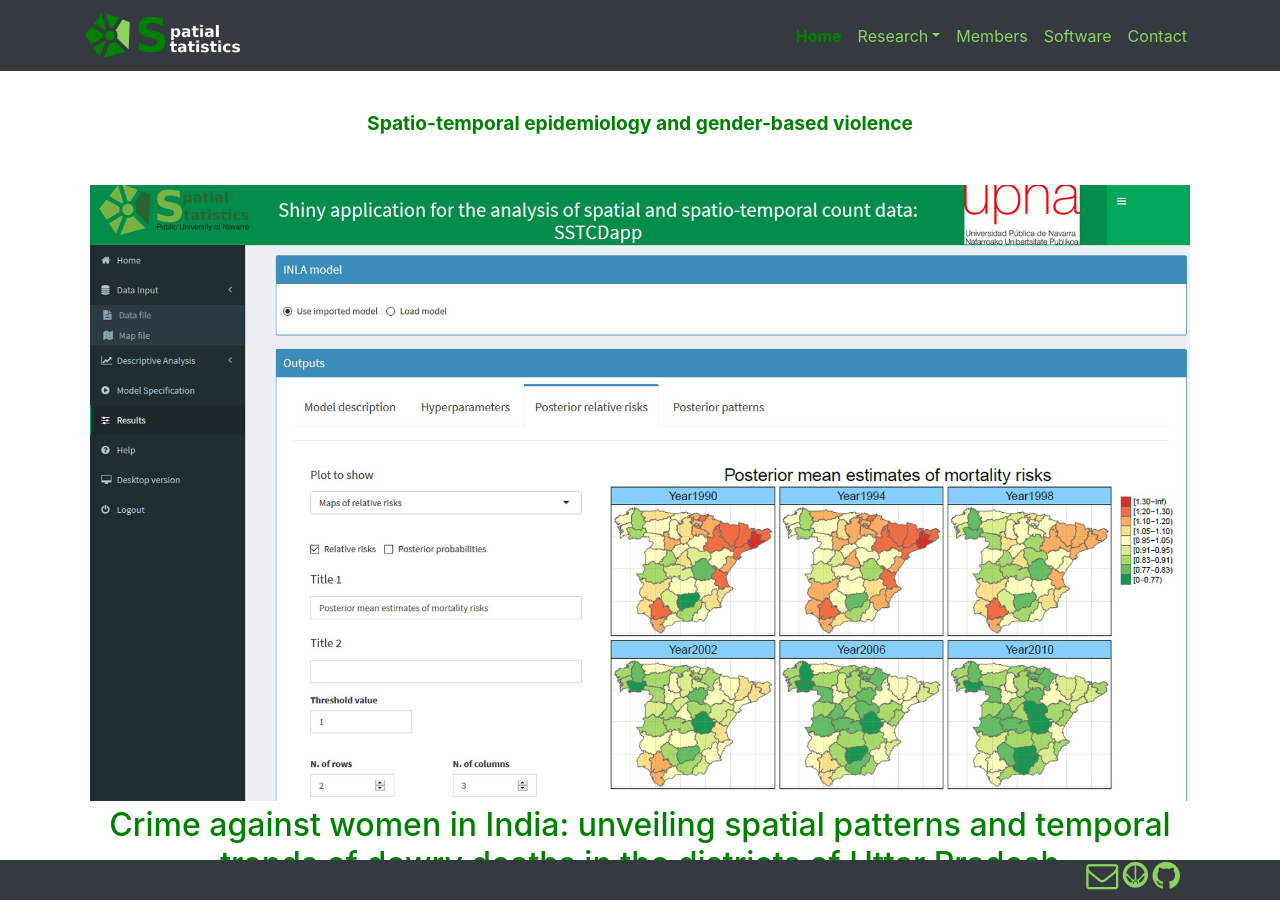
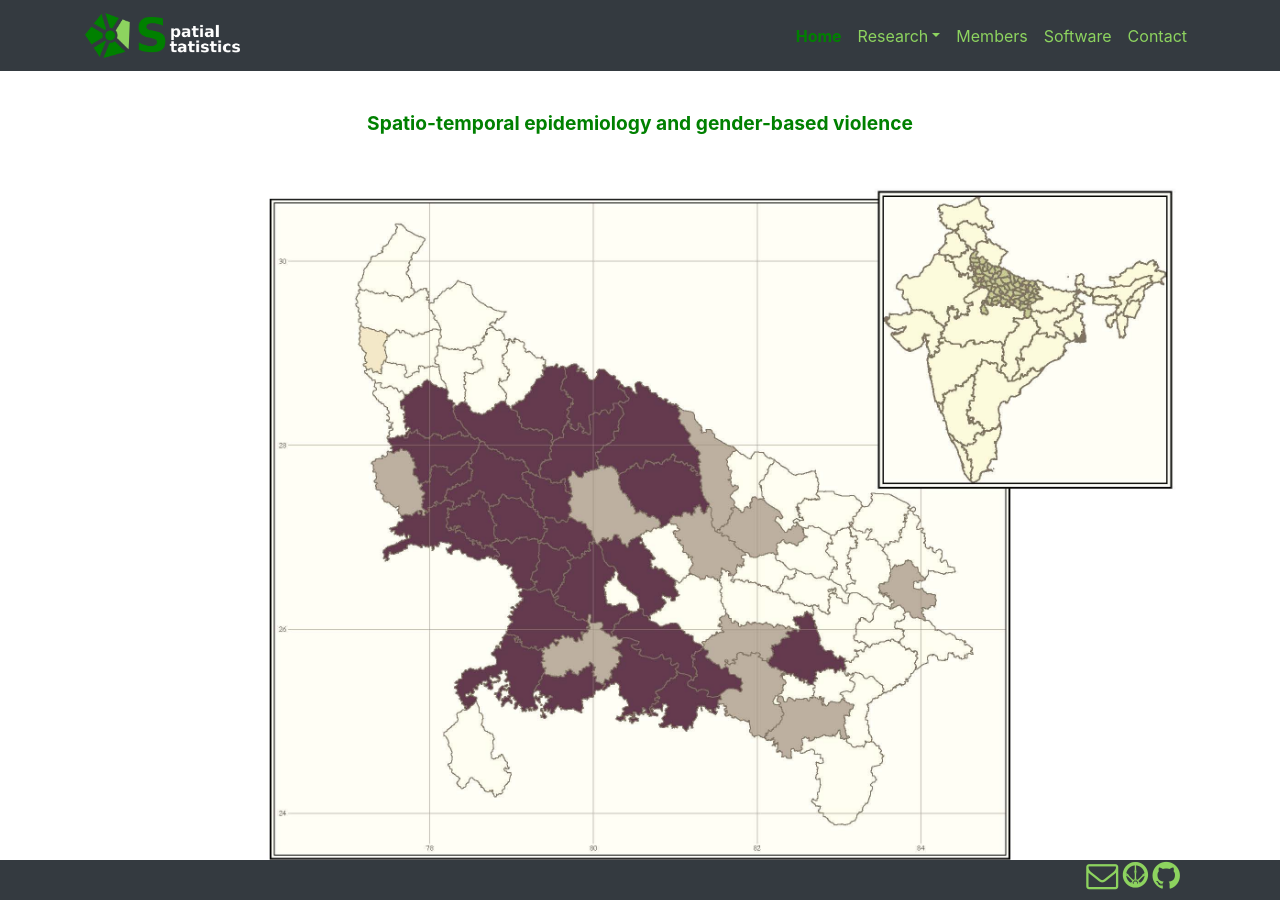
Before and after one commit to spatialstatisticsupna/spatialstatisticsupna.github.io, a Jekyll site: the page built from epidemiology.html, in a window 1280 px wide and 900 px high. Built offline with Jekyll 4.4.1, drawn with Linux system fonts in a browser that asks for light colours; some web fonts are replaced.

Commit message:
Update epidemiology.html

```diff
--- a/_layouts/epidemiology.html
+++ b/_layouts/epidemiology.html
@@ -23,7 +23,7 @@
   <div class="row">
    <div class="col-lg-12 col-md-12 text-center">
                 <div class="service-box">
-                    <img class="r-img" src="img/epidemiology/Imagen_SSTCDapp.jpg"></img>
+                    <img class="r-img" src="img/epidemiology/india_2_jpeg.jpg"></img>
                     <h2 class="title-color">Crime against women in India:  unveiling spatial patterns and temporal trends of dowry deaths in the districts of  Uttar Pradesh</h2>
                     <p align="justify">Crimes against women in India have been continuously increasing lately as reported by the National Crime Records Bureau. Gender-based violence has become a serious issue to such an extent that it has been catalogued as a high-impact health problem by the World Health Organization. However, there is a lack of spatio-temporal analyses to reveal a complete picture of the geographical and temporal patterns of crimes against women. In this paper, we focus on analysing how the geographical pattern of dowry deaths changes over time in the districts of Uttar Pradesh during the period 2001-2014. The study of the geographical distribution of dowry death incidence and its evolution over time aims to identify specific regions that exhibit high risks and hypothesize on potential risk factors. We also look into different spatial priors and their effects on final risk estimates. Various priors for the hyperparameters are also reviewed. Risk estimates seem to be robust in terms of the spatial prior and hyperprior choices and final results highlight several districts with extreme risks of dowry death incidence. Statistically significant associations are also found between dowry deaths, sex ratio, and some forms of overall crime.<br> <a href="https://doi.org/10.1111/rssa.12545 " target="_blank">View Full-Text</a></p>
                 </div>
```
